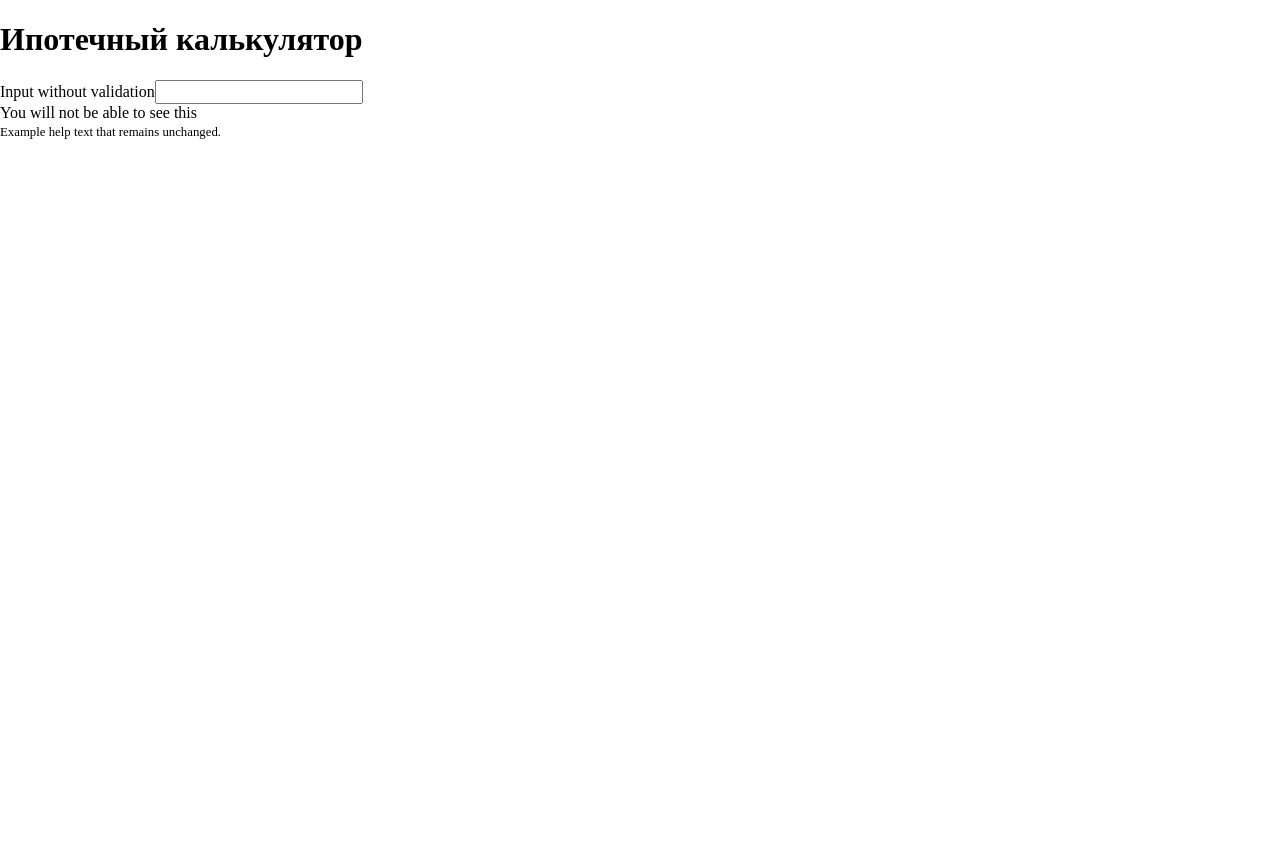
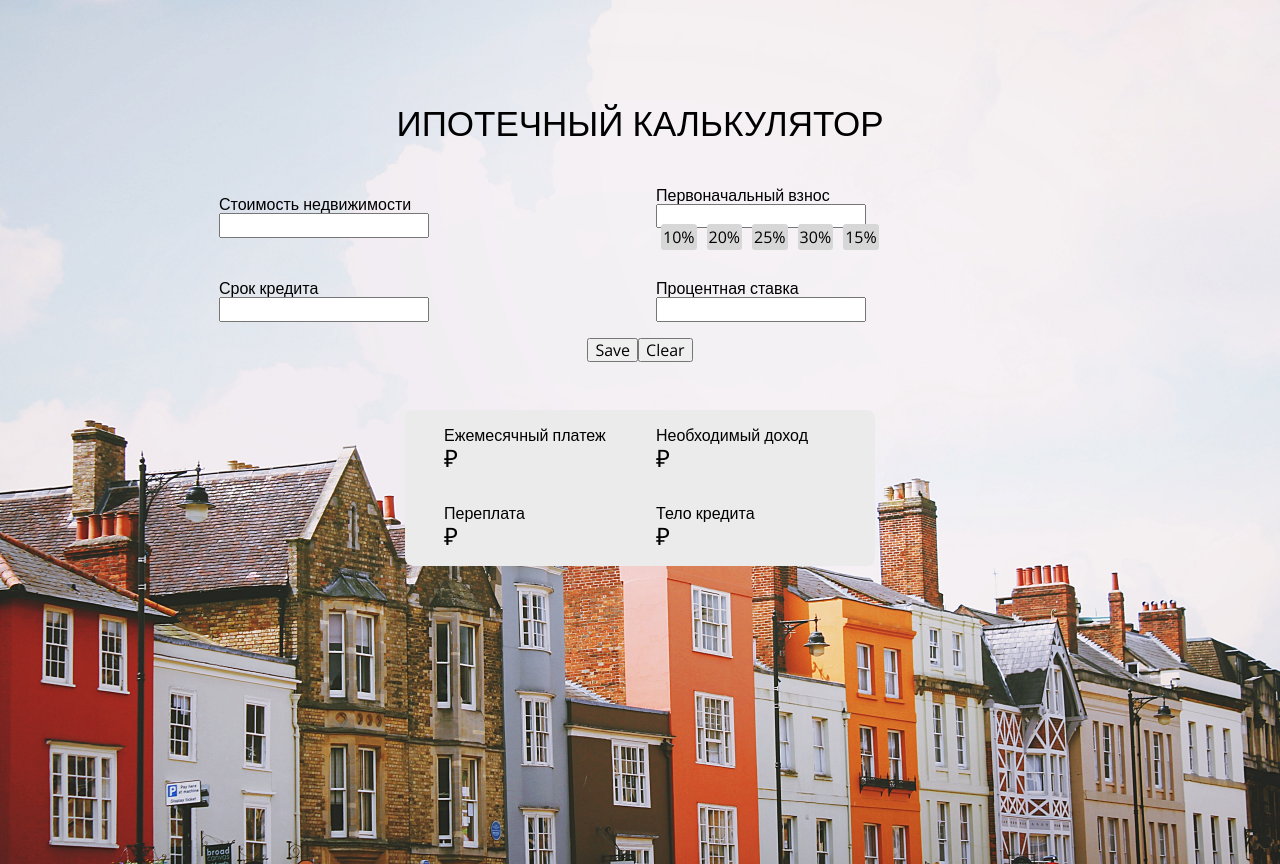
Before and after one commit to bthrsn/credit-calculator, a React (Create React App) app: page / in a window 1280 px wide. Before the commit the page ends 800 px from the top, so only its background shows below. Built offline with nearby package versions, Linux system fonts and the light colour scheme.

Commit message:
add styles

```diff
--- a/package.json
+++ b/package.json
@@ -13,6 +13,7 @@
     "react-dom": "^17.0.1",
     "react-scripts": "4.0.1",
     "reactstrap": "^8.7.1",
+    "styled-components": "^5.2.1",
     "web-vitals": "^0.2.4"
   },
   "scripts": {
--- a/public/index.html
+++ b/public/index.html
@@ -15,6 +15,8 @@
       user's mobile device or desktop. See https://developers.google.com/web/fundamentals/web-app-manifest/
     -->
     <link rel="manifest" href="%PUBLIC_URL%/manifest.json" />
+    <link rel="preconnect" href="https://fonts.gstatic.com">
+    <link href="https://fonts.googleapis.com/css2?family=Open+Sans&display=swap" rel="stylesheet">
     <!--
       Notice the use of %PUBLIC_URL% in the tags above.
       It will be replaced with the URL of the `public` folder during the build.
--- /dev/null
+++ b/src/components/App.js
@@ -0,0 +1,25 @@
+import React from 'react';
+import styled from 'styled-components';
+import backgroundImg from '../assets/background.jpg';
+import FormBlock from './FormBlock';
+
+const Container = styled.div`
+  background: url(${backgroundImg});
+  background-size: cover;
+  background-position: center;
+  height: 100vh;
+  width: 100vw;
+  padding: 2rem 0;
+  height: 100vh;
+  width: 100vw;
+`;
+
+const App = () => {
+  return (
+    <Container>
+      <FormBlock />
+    </Container>
+  );
+}
+
+export default App;
--- /dev/null
+++ b/src/components/ButtonsBlock.js
@@ -0,0 +1,23 @@
+import React from 'react';
+import styled from 'styled-components';
+
+const Buttons = styled.div`
+  display: flex;
+  justify-content: space-between;
+  align-items: start;
+`;
+
+const SaveButton = styled.button``;
+
+const ClearButton = styled.button``;
+
+const ButtonsBlock = () => {
+  return (
+    <Buttons>
+        <SaveButton>Save</SaveButton>
+        <ClearButton>Clear</ClearButton>
+    </Buttons>
+  )
+}
+
+export default ButtonsBlock;
--- /dev/null
+++ b/src/components/FormBlock.js
@@ -0,0 +1,73 @@
+import React from 'react';
+import styled from 'styled-components';
+import RadioButtons from './RadioButtons';
+import TotalBlock from './TotalBlock';
+import ButtonsBlock from './ButtonsBlock';
+
+const Container = styled.div`
+  display: flex;
+  justify-content: center;
+  align-items: center;
+  flex-direction: column;
+  padding: 3rem 0;
+  max-width: 900px;
+  margin: auto;
+
+    h1 {
+      font-size: 35px;
+      font-weight: 500;
+      color: #fffff;
+      margin-bottom: 10px;
+      text-transform: uppercase;
+    }
+
+    form {
+      display: flex;
+      justify-content: center;
+      align-items: center;
+      flex-wrap: wrap;
+      margin-top: 1rem;
+    }
+`;
+
+const InputSection = styled.div`
+  width: 45%;
+  min-width: 350px;
+  max-width: 450px;
+  display; flex;
+  flex-direction: column;
+  padding: 1rem;
+`;
+
+
+const FormBlock = () => {
+
+  return(
+    <Container>
+      <h1>Ипотечный калькулятор</h1>
+      <form>
+        <InputSection>
+          <label>Стоимость недвижимости</label><br/>
+          <input type='text' />
+        </InputSection>
+        <InputSection>
+          <label>Первоначальный взнос</label><br/>
+          <input type='text' />
+          <RadioButtons></RadioButtons>
+        </InputSection>
+        <InputSection>
+          <label>Срок кредита</label><br/>
+          <input type='text' />
+        </InputSection>
+        <InputSection>
+          <label>Процентная ставка</label><br/>
+          <input type='text' />
+        </InputSection>
+        <ButtonsBlock />
+      </form>
+      <TotalBlock />
+    </Container>
+  )
+}
+
+export default FormBlock;
--- /dev/null
+++ b/src/components/RadioButtons.js
@@ -0,0 +1,42 @@
+import React, {Component} from 'react';
+import styled from 'styled-components';
+
+const RadioButton = styled.label`
+  display: inline;
+  margin: 5px;
+  padding: 2px;
+  background-color:#d7d7d7;
+  border-radius: .2rem;
+`;
+
+const RadioInput = styled.input`
+  display: none;
+
+  :checked+label {
+    background-color: #1790e9;
+  }
+`;
+
+export default class RadioButtons extends Component {
+
+  state = {
+    name: 'React'
+  }
+
+  onChangeValue = (e) => {
+    console.log(e.target.value);
+  }
+
+  render() {
+    return(
+      <div
+        onChange={this.onChangeValue}>
+          <RadioButton><RadioInput type="radio" value="10%" name="down-payment" />10%</RadioButton>
+          <RadioButton><RadioInput type="radio" value="20%" name="down-payment"/>20%</RadioButton>
+          <RadioButton><RadioInput type="radio" value="25%" name="down-payment"/>25%</RadioButton>
+          <RadioButton><RadioInput type="radio" value="30%" name="down-payment"/>30%</RadioButton>
+          <RadioButton><RadioInput type="radio" value="15%" name="down-payment"/>15%</RadioButton>
+      </div>
+    )
+  }
+}
--- /dev/null
+++ b/src/components/TotalBlock.js
@@ -0,0 +1,52 @@
+import React, {Component} from 'react';
+import styled from 'styled-components';
+
+const Total = styled.div`
+  display: flex;
+  justify-content: center;
+  align-items: center;
+  flex-wrap: wrap;
+  max-width: 470px;
+  margin-top: 3rem;
+  background: #ebebeb;
+  border-radius: .5rem;
+`;
+
+const OutputSection = styled.p`
+  width: 35%;
+  min-width: 180px;
+  max-width: 250px;
+  display; flex;
+  flex-direction: column;
+  padding: 1rem;
+`;
+
+const OutputResult = styled.span`
+  font-size: 1.5rem
+`;
+
+export default class TotalBlock extends Component {
+  render() {
+    return (
+      <Total>
+        <OutputSection>
+          Ежемесячный платеж<br/>
+          <OutputResult>₽</OutputResult>
+        </OutputSection>
+        <OutputSection>
+          Необходимый доход<br/>
+          <OutputResult>₽</OutputResult>
+        </OutputSection>
+        <OutputSection>
+          Переплата<br/>
+          <OutputResult>₽</OutputResult>
+        </OutputSection>
+        <OutputSection>
+          Тело кредита<br/>
+          <OutputResult>₽</OutputResult>
+        </OutputSection>
+      </Total>
+
+    )
+  }
+}
--- a/src/components/app/App.js
+++ /dev/null
@@ -1,21 +0,0 @@
-import React, { Component } from 'react';
-import { Form, FormGroup, Label, Input, FormFeedback, FormText } from 'reactstrap';
-
-export default class App extends Component {
-
-  render() {
-    return (
-      <>
-        <h1>Ипотечный калькулятор</h1>
-        <Form>
-          <FormGroup>
-            <Label for="exampleEmail">Input without validation</Label>
-            <Input />
-            <FormFeedback>You will not be able to see this</FormFeedback>
-            <FormText>Example help text that remains unchanged.</FormText>
-          </FormGroup>
-      </Form>
-      </>
-    );
-  }
-}
--- a/src/components/app/index.js
+++ /dev/null
@@ -1,2 +0,0 @@
-import App from './App';
-export default App;
--- /dev/null
+++ b/src/index.css
@@ -0,0 +1,14 @@
+* {
+  margin: 0;
+}
+
+button {
+  outline: none;
+}
+
+body {
+  margin: 0;
+  font-family: 'Open Sans', sans-serif;
+  -webkit-font-smoothing: antialiased;
+  -webkit-osx-font-smoothing: grayscale;
+}
--- a/src/index.js
+++ b/src/index.js
@@ -1,6 +1,7 @@
 import React from 'react';
 import ReactDOM from 'react-dom';
-import App from './components/app';
+import App from './components/App';
+import './index.css';
 import 'normalize.css';
 
 ReactDOM.render(
```
Also changed, not shown: src/assets/background.jpg (added), 1 other file (tests, documents, lock files or other folders).
